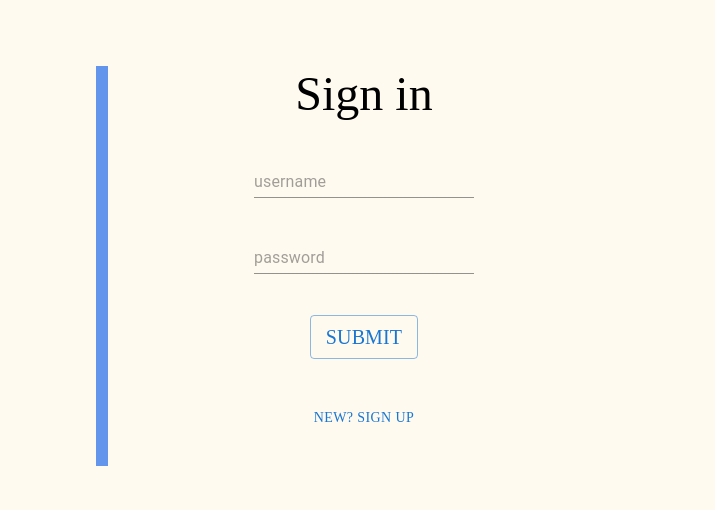
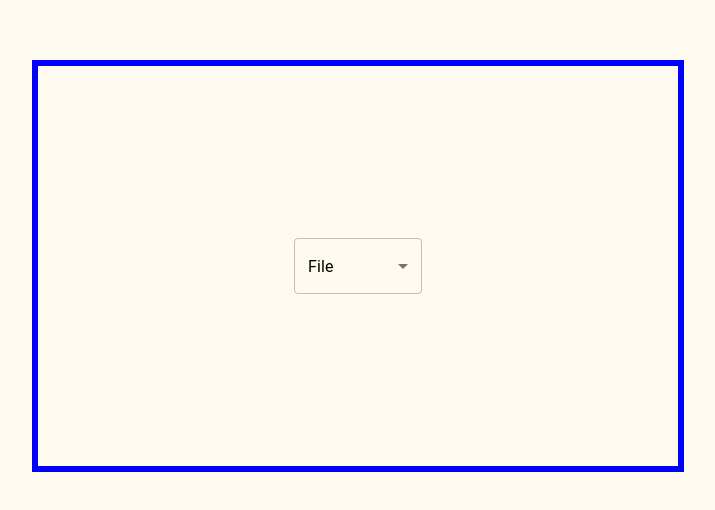
Before and after one commit to spicecat/bdpadrive, a React (Create React App) app: page /explorer in a window 1280 px wide. Shown: the part 134-644 px from the top of the page, without its empty margins (282-997 px from the left). Built offline with nearby package versions, Linux system fonts and the light colour scheme.

Commit message:
router from tejus

```diff
--- a/src/Explorer.jsx
+++ b/src/Explorer.jsx
@@ -1,14 +1,12 @@
-import createFile from "./components/CreateFile"
+import CreateFile from "./components/CreateFile"
 
 const Explorer = () => {
-
     return(
 
-        <createFile> </createFile>
+        <div className="container" style = {{width:'100%',height:'100%', display:'flex', justifyContent:'center', alignItems:'center', position:'absolute'}}>
+            <CreateFile></CreateFile>
+        </div>
+    )
+}
 
-
-    )
-
-
-
-}
+export default Explorer;
--- a/src/components/CreateFile.jsx
+++ b/src/components/CreateFile.jsx
@@ -1,37 +1,41 @@
-import React from "react";
-import {Typography, Button, TextField, MenuItem, Select} from '@mui/material'
+import React, { useState } from "react";
+import { Typography, Button, TextField, MenuItem, Select } from '@mui/material'
+import { SelectChangeEvent } from '@mui/material/Select';
+import { Helmet } from "react-helmet"
 
-const createFile = () => {
+const CreateFile = () => {
 
-    return(
-        <div style = {{width: '50%', height: '50%'}}>
+    const [file, setFile] = useState("File")
 
-            <Select value={"File"} label="Create new type">
-                <MenuItem value = {"Folder"}>Folder</MenuItem>
+    function handleChange(event) {
 
-                <MenuItem value = {"File"}>File</MenuItem>
-
-                <MenuItem value = {"Symlink"}>Symlink</MenuItem>
+    }
+    return (
+        <div style={{ width: '50%', height: '50%', border: '6px blue solid', display: 'flex', justifyContent: 'center', alignItems: 'center' }}>
 
 
 
-            </Select>
+            <Helmet>
+                <style>{"body { background-color: floralWhite; }"}</style>
 
 
+            </Helmet>
+
+            <Select value={file} style={{ width: '20%', color: "black" }} onChange={handleChange}>
 
 
+                <MenuItem value={"Folder"}>Folder</MenuItem>
 
+                <MenuItem value={"File"}>File</MenuItem>
+
+
+                <MenuItem value={"Symlink"}>Symlink</MenuItem>
+
+            </Select>
 
         </div>
 
-
-
-
-
-
     )
-
-
 }
 
-export default createFile;
+export default CreateFile;
--- a/src/index.js
+++ b/src/index.js
@@ -2,10 +2,20 @@ import React from 'react';
 import ReactDOM from 'react-dom/client';
 import './index.css';
 import App from './App';
+import Explorer from './Explorer'
+
+import {
+  BrowserRouter,
+  Routes,
+  Route,
+} from "react-router-dom";
 
 const root = ReactDOM.createRoot(document.getElementById('root'));
 root.render(
-  <React.StrictMode>
-    <App />
-  </React.StrictMode>
-);
+  <BrowserRouter>
+  <Routes>
+      <Route path = "/explorer" element = {<Explorer />} />
+      <Route index element={<App />} />
+  </Routes>
+</BrowserRouter>
+)
```
Also changed, not shown: src/App.jsx (+1 -6 lines).
